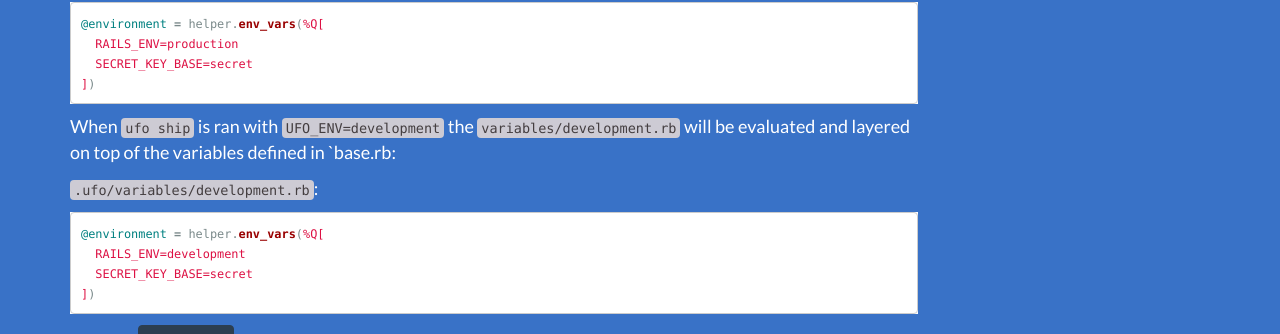
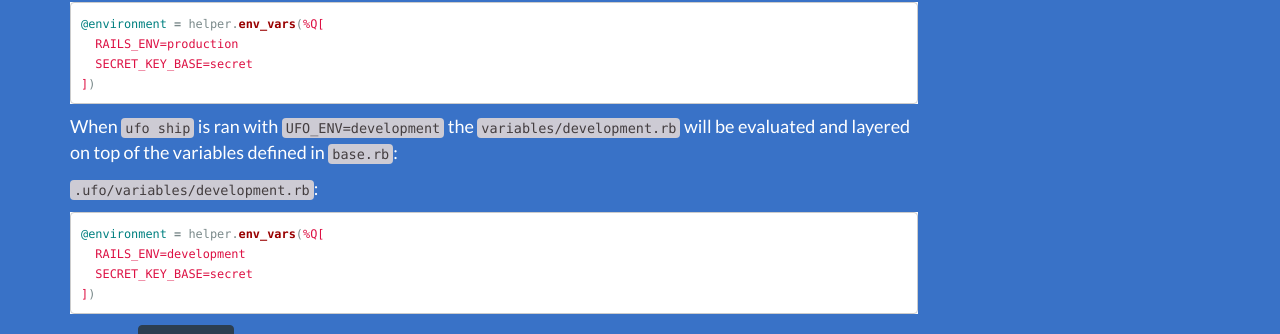
Before and after one commit to boltops-tools/ufo, a Jekyll site: the page built from docs/_docs/variables.md, in a window 1280 px wide and 900 px high, scrolled down 760 px. Shown: the part 145-479 px from the top of the window. Built offline with Jekyll 4.4.1, drawn with Linux system fonts in a browser that asks for light colours.

````diff
--- a/docs/_docs/variables.md
+++ b/docs/_docs/variables.md
@@ -39,7 +39,7 @@ When `ufo ship` is ran with `UFO_ENV=production` he `variables/production.rb` wi
 ])
 ```
 
-When `ufo ship` is ran with `UFO_ENV=development` the `variables/development.rb` will be evaluated and layered on top of the variables defined in `base.rb:
+When `ufo ship` is ran with `UFO_ENV=development` the `variables/development.rb` will be evaluated and layered on top of the variables defined in `base.rb`:
 
 
 `.ufo/variables/development.rb`:
````
